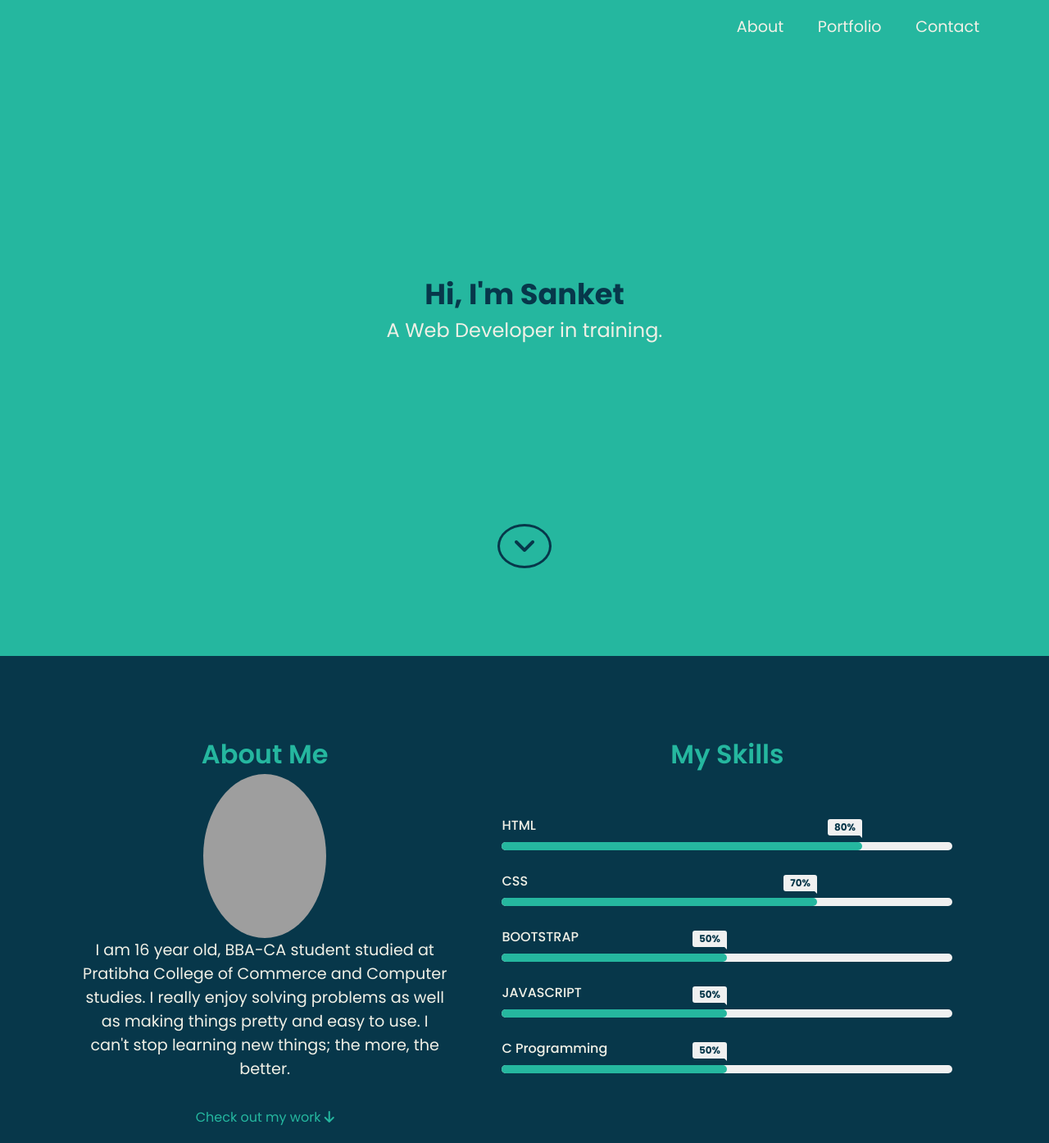
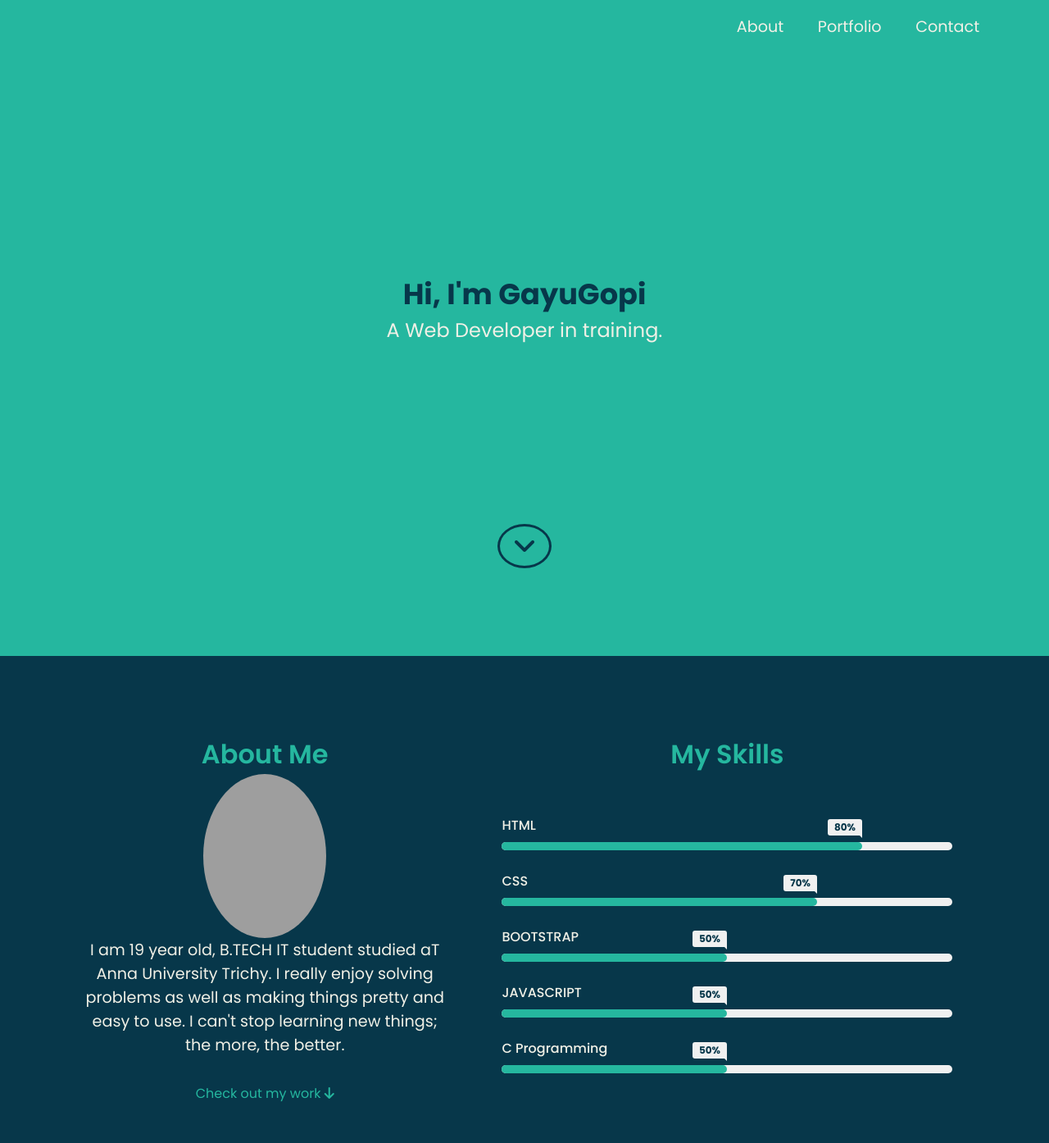
Before and after one commit to gayujesupaul/reposit2, a plain HTML site: page index.html in a window 1280 px wide. Shown: the top 1394 px of the page at 82% size. Drawn offline with nearby package versions, Linux system fonts and the light colour scheme; grey boxes are pictures that could not be loaded; a script that the page names is missing.

Commit message:
Add files via upload

```diff
--- a/index.html
+++ b/index.html
@@ -27,7 +27,7 @@
     </nav>
     <div class="home-content" id="home-page">
       <div class="name">
-        <h1>Hi, I'm Sanket</h1>
+        <h1>Hi, I'm GayuGopi</h1>
         <p>A Web Developer in training.</p>
       </div>
       <div class="angle-down-icon">
@@ -44,7 +44,7 @@
           </div>
           <img src="https://i.postimg.cc/Hx4nChpH/fbavatar-1630400663387-6838396024049256103.png" alt="image" />
           <p>
-            I am 16 year old, BBA-CA student studied at Pratibha College of Commerce and Computer studies.
+            I am 19 year old, B.TECH IT student studied aT Anna University Trichy.
             I really enjoy solving problems as well as making things pretty and easy to use. I can't stop learning new
             things; the more, the better.
           </p>
@@ -154,7 +154,7 @@
       <div class="contact-content">
         <h2>Contact Me</h2>
         <p class="mail">
-          Get in touch with me <i class="fas fa-arrow-right"></i> sanketbodke26@gmail.com
+          Get in touch with me <i class="fas fa-arrow-right"></i> gayugopi@gmail.com
         </p>
         <p class="links">Or find me on:</p>
         <a href="https://www.linkedin.com/in/sanket-bodake-995b5b205/" target="blank"><i class="fab fa-linkedin">
```
